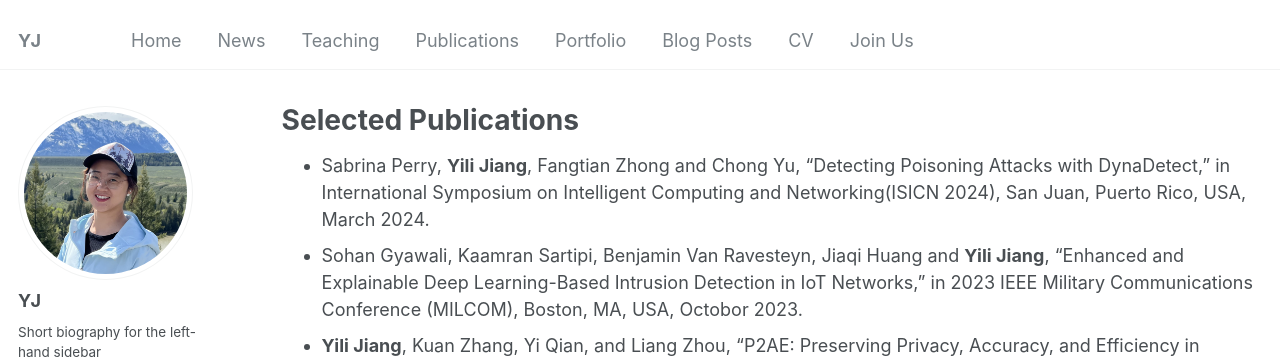
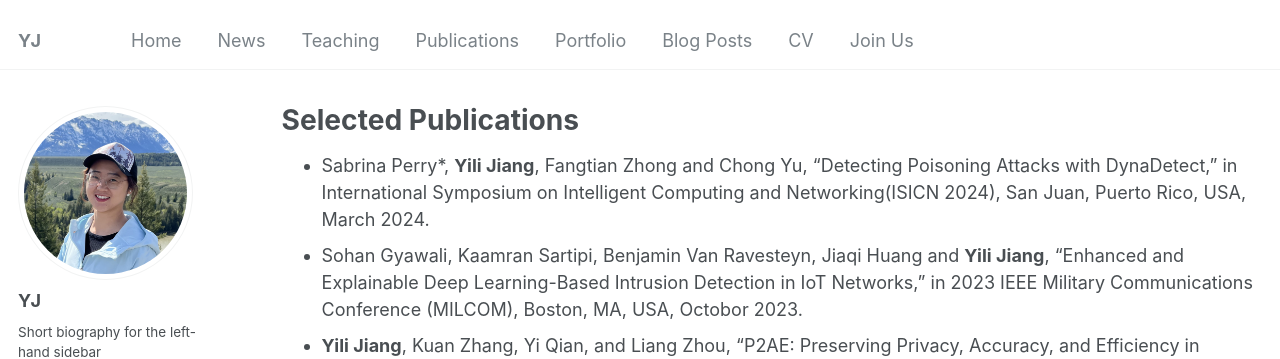
Before and after one commit to suhbrina-perry/suhbrina-perry.github.io, a Jekyll site: the page built from _pages/publications.md, in a window 1280 px wide and 900 px high. Shown: the top 359 px of the window. Built offline with Jekyll 4.4.1, drawn with Linux system fonts in a browser that asks for light colours; some web fonts are replaced.

```diff
--- a/_pages/publications.md
+++ b/_pages/publications.md
@@ -10,7 +10,7 @@ author_profile: true
 <pr/>
 
 
-- Sabrina Perry, **Yili Jiang**, Fangtian Zhong and Chong Yu, "Detecting Poisoning Attacks with DynaDetect," in International Symposium on Intelligent Computing and Networking(ISICN 2024), San Juan, Puerto Rico, USA, March 2024.
+- Sabrina Perry*, **Yili Jiang**, Fangtian Zhong and Chong Yu, "Detecting Poisoning Attacks with DynaDetect," in International Symposium on Intelligent Computing and Networking(ISICN 2024), San Juan, Puerto Rico, USA, March 2024.
 - Sohan Gyawali, Kaamran Sartipi, Benjamin Van Ravesteyn, Jiaqi Huang and **Yili Jiang**, "Enhanced and Explainable Deep Learning-Based Intrusion Detection in IoT Networks," in 2023 IEEE Military Communications Conference (MILCOM), Boston, MA, USA, Octobor 2023.
 - **Yili Jiang**, Kuan Zhang, Yi Qian, and Liang Zhou, “P2AE: Preserving Privacy, Accuracy, and Efficiency in Location-dependent Mobile Crowdsensing,” in IEEE Transactions on Mobile Computing, vol. 22, no. 4, pp. 2323-2339, 2023.
 - **Yili Jiang**, Kuan Zhang, Yi Qian, and Liang Zhou, “Anonymous and Efficient Authentication Scheme for Privacy-preserving Distributed Learning,” in IEEE Transactions on Information Forensics and Security, vol. 17, pp. 2227-2240, 2022.
```
